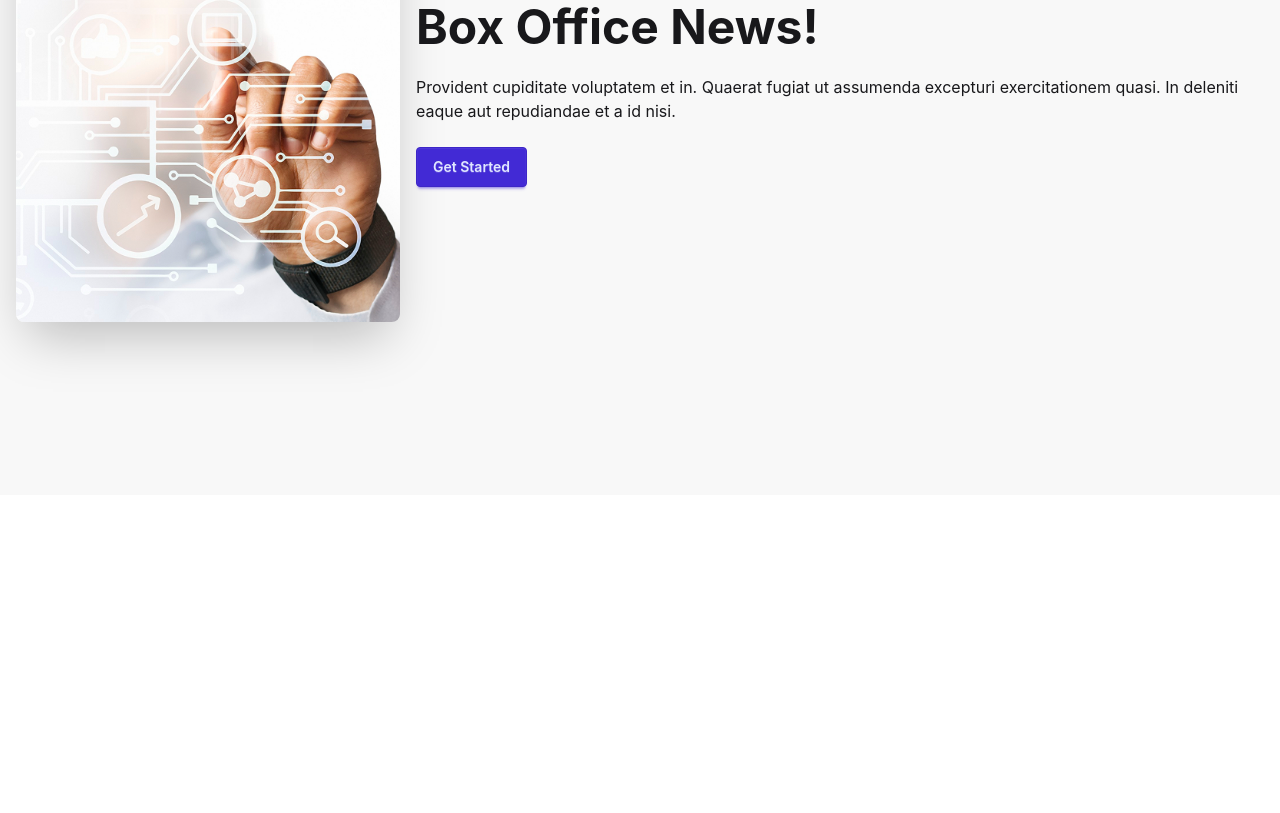
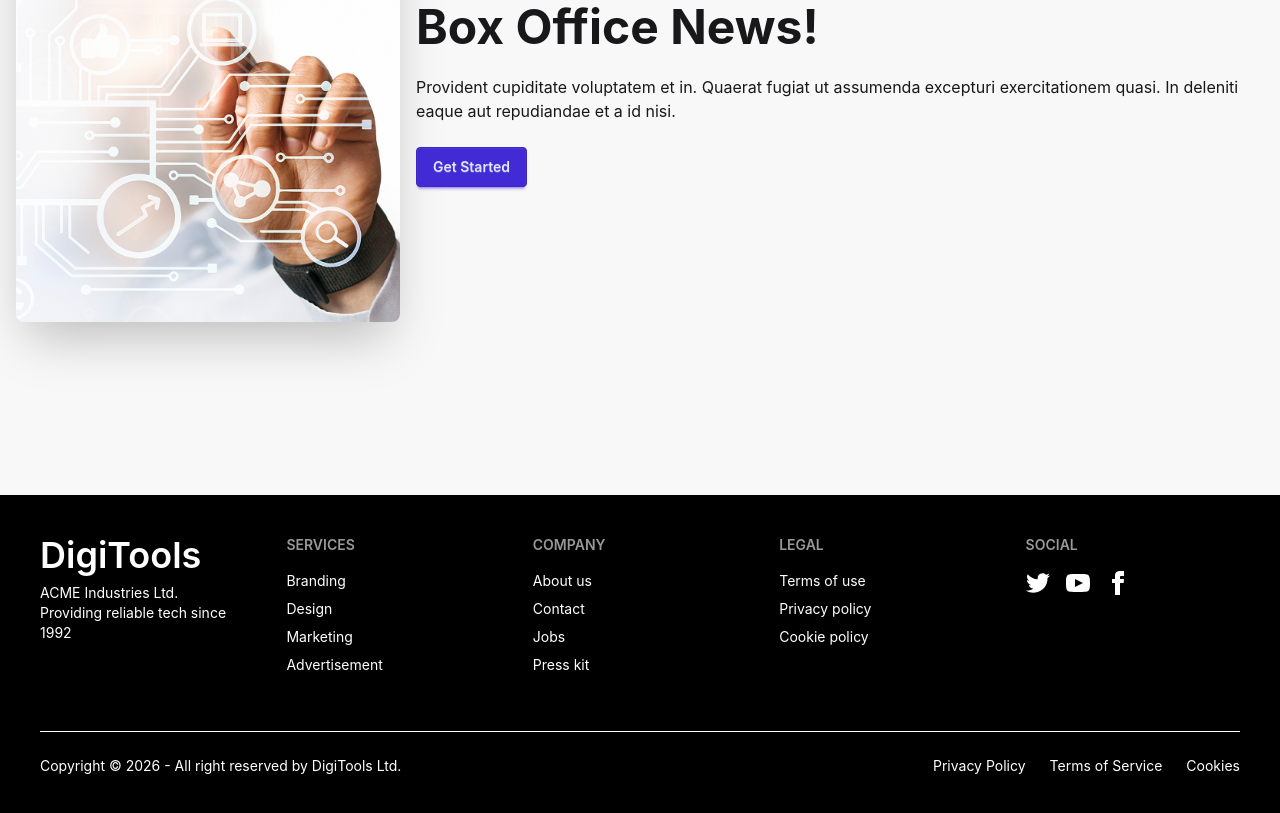
Before and after one commit to mahmudulhasanzb/A06-DigiTools-Platform, a React (Vite) app: page / in a window 1280 px wide. Shown: the part 369-1182 px from the top of the page. Before the commit the page ends 864 px from the top, so only its background shows below. Built offline with nearby package versions, Linux system fonts and the light colour scheme.

Commit message:
Footer section added

```diff
--- a/src/components/Footer/Footer.jsx
+++ b/src/components/Footer/Footer.jsx
@@ -3,7 +3,96 @@
 const Footer = () => {
   return (
     <>
+      <footer className="bg-black text-white ">
+        <div className="mx-auto max-w-7xl footer p-10 grid grid-cols-1 md:grid-cols-2 lg:grid-cols-5 gap-8">
+          {/* Logo & Info */}
+          <aside>
+            <h1 className="text-4xl font-semibold">DigiTools</h1>
+            <p>
+              ACME Industries Ltd.
+              <br />
+              Providing reliable tech since 1992
+            </p>
+          </aside>
 
+          {/* Services */}
+          <nav>
+            <h6 className="footer-title">Services</h6>
+            <a className="link link-hover">Branding</a>
+            <a className="link link-hover">Design</a>
+            <a className="link link-hover">Marketing</a>
+            <a className="link link-hover">Advertisement</a>
+          </nav>
+
+          {/* Company */}
+          <nav>
+            <h6 className="footer-title">Company</h6>
+            <a className="link link-hover">About us</a>
+            <a className="link link-hover">Contact</a>
+            <a className="link link-hover">Jobs</a>
+            <a className="link link-hover">Press kit</a>
+          </nav>
+
+          {/* Legal */}
+          <nav>
+            <h6 className="footer-title">Legal</h6>
+            <a className="link link-hover">Terms of use</a>
+            <a className="link link-hover">Privacy policy</a>
+            <a className="link link-hover">Cookie policy</a>
+          </nav>
+
+          {/* Social */}
+          <nav>
+            <h6 className="footer-title">Social</h6>
+            <div className="grid grid-flow-col gap-4">
+              <a>
+                <svg
+                  xmlns="http://www.w3.org/2000/svg"
+                  width="24"
+                  height="24"
+                  viewBox="0 0 24 24"
+                  className="fill-current"
+                >
+                  <path d="M24 4.557c-.883.392-1.832.656-2.828.775 1.017-.609 1.798-1.574 2.165-2.724-.951.564-2.005.974-3.127 1.195-.897-.957-2.178-1.555-3.594-1.555-3.179 0-5.515 2.966-4.797 6.045-4.091-.205-7.719-2.165-10.148-5.144-1.29 2.213-.669 5.108 1.523 6.574-.806-.026-1.566-.247-2.229-.616-.054 2.281 1.581 4.415 3.949 4.89-.693.188-1.452.232-2.224.084.626 1.956 2.444 3.379 4.6 3.419-2.07 1.623-4.678 2.348-7.29 2.04 2.179 1.397 4.768 2.212 7.548 2.212 9.142 0 14.307-7.721 13.995-14.646.962-.695 1.797-1.562 2.457-2.549z"></path>
+                </svg>
+              </a>
+              <a>
+                <svg
+                  xmlns="http://www.w3.org/2000/svg"
+                  width="24"
+                  height="24"
+                  viewBox="0 0 24 24"
+                  className="fill-current"
+                >
+                  <path d="M19.615 3.184c-3.604-.246-11.631-.245-15.23 0-3.897.266-4.356 2.62-4.385 8.816.029 6.185.484 8.549 4.385 8.816 3.6.245 11.626.246 15.23 0 3.897-.266 4.356-2.62 4.385-8.816-.029-6.185-.484-8.549-4.385-8.816zm-10.615 12.816v-8l8 3.993-8 4.007z"></path>
+                </svg>
+              </a>
+              <a>
+                <svg
+                  xmlns="http://www.w3.org/2000/svg"
+                  width="24"
+                  height="24"
+                  viewBox="0 0 24 24"
+                  className="fill-current"
+                >
+                  <path d="M9 8h-3v4h3v12h5v-12h3.642l.358-4h-4v-1.667c0-.955.192-1.333 1.115-1.333h2.885v-5h-3.808c-3.596 0-5.192 1.583-5.192 4.615v3.385z"></path>
+                </svg>
+              </a>
+            </div>
+          </nav>
+
+          {/* Bottom Section */}
+          {/* Bottom Section */}
+          <div className="col-span-full border-t border-white pt-6 mt-6 w-full flex flex-row items-center justify-between text-center gap-3">
+            <p>Copyright © 2026 - All right reserved by DigiTools Ltd.</p>
+            <div className="flex gap-6">
+              <a className="link link-hover">Privacy Policy</a>
+              <a className="link link-hover">Terms of Service</a>
+              <a className="link link-hover">Cookies</a>
+            </div>
+          </div>
+        </div>
+      </footer>
     </>
   );
 };
```
